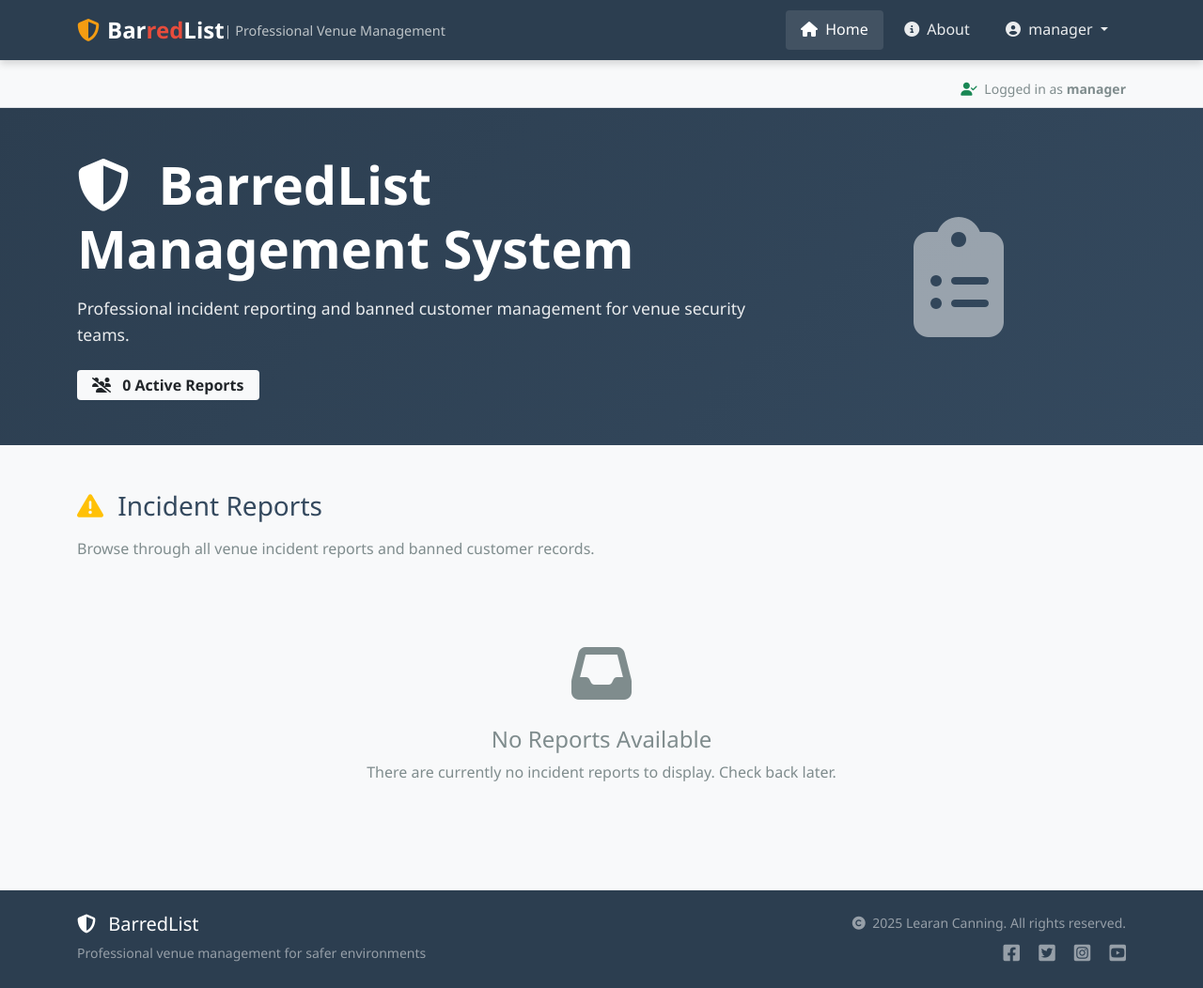
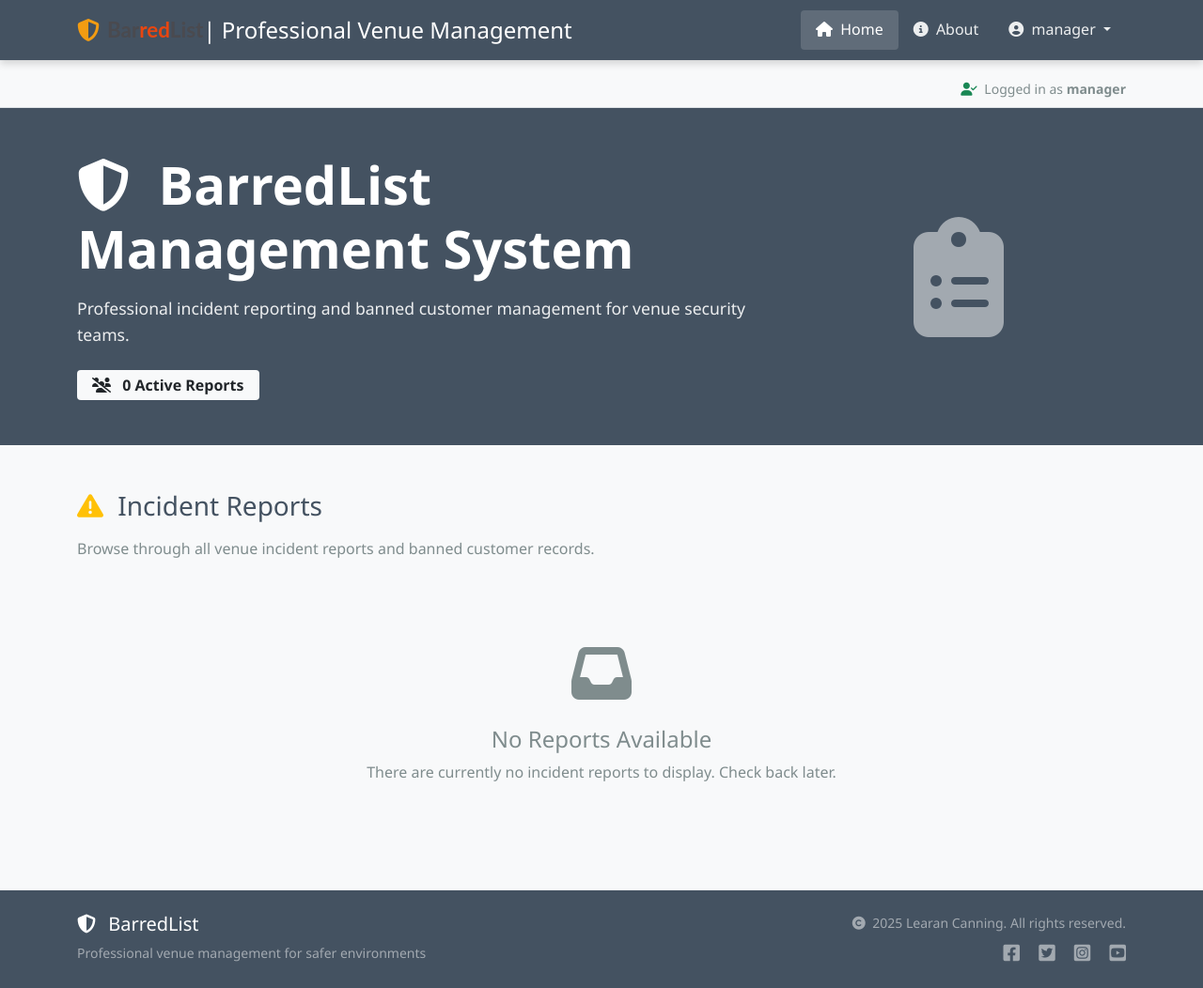
Before and after one commit to Learan-Canning/Barredlist, a Django app: page / in a window 1280 px wide. Shown: the whole page at 94% size. Run offline with Django 4.2, Linux system fonts and the light colour scheme; a user stored in the database is signed in; data that the repository does not hold is empty.

Commit message:
debug navbar issue, fix bugs

```diff
--- a/barredlist/templates/barredlist/index.html
+++ b/barredlist/templates/barredlist/index.html
@@ -6,7 +6,7 @@
 {% block content %}
 
 <!-- Hero Section -->
-<section class="py-5 bg-primary text-white">
+<section class="py-5 dark-bg text-white">
     <div class="container">
         <div class="row align-items-center">
             <div class="col-lg-8">
--- a/static/css/style.css
+++ b/static/css/style.css
@@ -2,14 +2,14 @@
 
 /* CSS Variables for Consistent Theming */
 :root {
-    --primary-color: #2c3e50;
+    --primary-color: #445261;
     --secondary-color: #e74c3c;
     --accent-color: #f39c12;
     --success-color: #27ae60;
     --warning-color: #f1c40f;
     --danger-color: #e74c3c;
     --light-color: #ecf0f1;
-    --dark-color: #34495e;
+    --dark-color: #445261;
     --white: #ffffff;
     --gray-light: #bdc3c7;
     --gray-dark: #7f8c8d;
@@ -57,48 +57,60 @@ a:hover {
 }
 
 .brand {
-    color: var(--white);
+    font-family: Lato, sans-serif;
+    font-size: 1.4rem;
     font-weight: 700;
+    color: #4A4A4F;
 }
 
 .red-o {
-    color: var(--secondary-color);
+    color: #E84610;
 }
 
 .thin {
     font-weight: 300;
-    color: var(--gray-light);
-    font-size: 0.9rem;
 }
 
+/* Navbar styling */
 .navbar-dark .navbar-nav .nav-link {
-    color: rgba(255,255,255,0.9);
+    color: rgba(255, 255, 255, 0.9);
     font-weight: 500;
     padding: 0.5rem 1rem;
-    border-radius: var(--border-radius);
-    margin: 0 0.2rem;
-    transition: var(--transition);
+    transition: all 0.3s ease;
 }
 
-.navbar-dark .navbar-nav .nav-link:hover,
-.navbar-dark .navbar-nav .nav-link.active {
-    color: var(--white);
-    background-color: rgba(255,255,255,0.1);
+.navbar-dark .navbar-nav .nav-link:hover {
+    color: #ffffff;
+    background-color: rgba(255, 255, 255, 0.1);
+    border-radius: 4px;
 }
 
-/* Custom navbar background to match footer */
-.navbar-primary {
-    background-color: var(--primary-color) !important;
+.navbar-dark .navbar-nav .nav-link.active {
+    color: #ffffff;
+    background-color: rgba(255, 255, 255, 0.15);
+    border-radius: 4px;
 }
 
-/* ===== BACKGROUND STYLES ===== */
-.main-bg {
-    background-color: #f8f9fa;
-    min-height: 100vh;
+/* Dropdown menu alignment */
+.dropdown-menu {
+    border: none;
+    box-shadow: 0 4px 8px rgba(0,0,0,0.15);
+    border-radius: 8px;
+    margin-top: 0.5rem;
 }
 
+.dropdown-item {
+    padding: 0.75rem 1rem;
+    transition: all 0.3s ease;
+}
+
+.dropdown-item:hover {
+    background-color: #f8f9fa;
+}
+
+/* Custom navbar background - ORIGINAL WORKING VERSION */
 .dark-bg {
-    background-color: var(--primary-color);
+    background-color: #445261;
 }
 
 /* ===== CARD STYLES ===== */
--- a/templates/base.html
+++ b/templates/base.html
@@ -45,7 +45,7 @@
 
     <!-- Navigation -->
     <header>
-        <nav class="navbar navbar-expand-lg navbar-dark navbar-primary fixed-top" aria-label="Main navigation">
+        <nav class="navbar navbar-expand-lg navbar-dark dark-bg fixed-top" aria-label="Main navigation">
             <div class="container">
                 <a class="navbar-brand d-flex align-items-center" href="{% url 'home' %}" aria-label="BarredList Home">
                     <i class="fas fa-shield-alt me-2" aria-hidden="true"></i>
```
